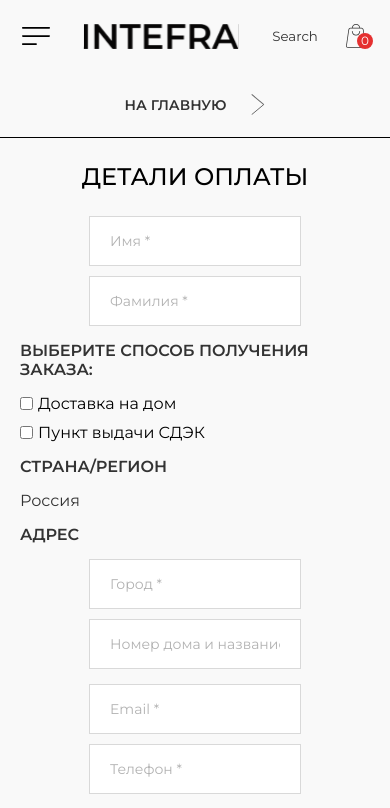
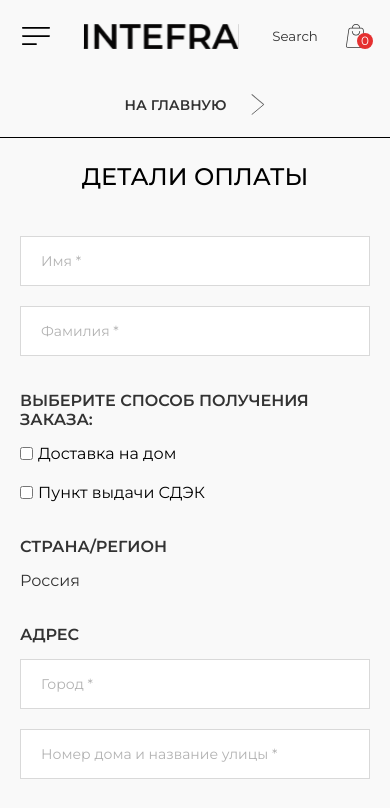
Before and after one commit to slumpthug/next-project, a Next.js app: page /decor in a window 390 px wide. Shown: the top 808 px of the page. Built offline with nearby package versions, Linux system fonts and the light colour scheme.

Commit message:
fixed bugs

```diff
--- a/components/decorcomp/Decorcomp-style.module.css
+++ b/components/decorcomp/Decorcomp-style.module.css
@@ -1,18 +1,6 @@
 .container {
     margin: 50px 100px;
 }
-
-
-.errors {
-    color: red;
-    font-size: 14px;
-  }
-
-  .input_and_error{
-    display: flex;
-    flex-direction: column;
-  }
-
 
 .decor__content {
     display: flex;
@@ -102,16 +90,40 @@
     width: 100%;
 }
 
-.uneven__inputs {
-    display: flex;
-    align-items: center;
-    justify-content: space-between;
-    column-gap: 20px;
-    margin-bottom: 15px;
-    width: 100%;
+.decorcomp__address .even__inputs:nth-child(2) {
+    margin-bottom: 20px;
 }
 
+.input_and_error {
+    position: relative;
+    width: 100%;
+    display: flex;
+    flex-direction: column;
+}
 
+.errors {
+    position: absolute;
+    top: 50px;
+    left: 0;
+    color: red;
+    font-size: 12px;
+}
+
+.errors__checkbox {
+    position: absolute;
+    top: 18px;
+    left: 0;
+    color: red;
+    font-size: 12px;
+}
+
+.errors__message {
+    position: absolute;
+    top: 190px;
+    left: 0;
+    color: red;
+    font-size: 12px;
+}
 
 .decor__check {
     width: 600px;
@@ -228,6 +240,23 @@
     color: #969696;
 }
 
+@media (max-width: 1400px) {
+    .decor__inputs_part {
+        display: flex;
+        flex-direction: column;
+        row-gap: 20px;
+    }
+
+    .decorcomp__address .even__inputs:nth-child(2) {
+        margin-bottom: 30px;
+    }
+
+    .delivery__part {
+        flex-direction: column;
+        row-gap: 20px;
+    }
+}
+
 @media (max-width: 1050px) {
     .decor__content {
         width: 100%;
@@ -241,6 +270,12 @@
 
     .decor__inputs_part {
         width: 100%;
+    }
+
+    .checkbox__cont {
+        align-items: flex-start;
+        row-gap: 20px;
+        flex-direction: column;
     }
 }
 
@@ -262,21 +297,11 @@
     .even__inputs {
         display: flex;
         flex-direction: column;
-        row-gap: 10px;
+        row-gap: 20px;
     }
 
     .even__inputs input {
         width: 100%;
-    }
-
-    .delivery__part {
-        flex-direction: column;
-    }
-
-    .checkbox__cont {
-        align-items: flex-start;
-        row-gap: 10px;
-        flex-direction: column;
     }
 
     .uneven__inputs {
@@ -304,3 +329,28 @@
         width: 70px;
     }
 }
+
+@media (max-width:320px) {
+    .even__inputs {
+        row-gap: 0px;
+    }
+
+    .decorcomp__address .even__inputs:nth-child(2) {
+        margin-bottom: 0px;
+    }
+
+    .errors {
+        position: relative;
+        top: 0;
+    }
+
+    .errors__checkbox {
+        position: relative;
+        top: 0;
+    }
+
+    .errors__message {
+        position: relative;
+        top: 0;
+    }
+}
--- a/components/decorcomp/Decorcomp.jsx
+++ b/components/decorcomp/Decorcomp.jsx
@@ -133,6 +133,7 @@ const Decorcomp = () => {
                                 <h4>
                                     Выберите способ получения заказа:
                                 </h4>
+                                <div className={css.input_and_error}>
                                     <div className={css.checkbox__cont}>
                                         <label><input className={css.checkbox} type="checkbox"
                                             name="isHomeDeliveryChecked"
@@ -147,7 +148,8 @@ const Decorcomp = () => {
                                             onChange={handleInputChange}
                                         />Пункт выдачи СДЭК</label>
                                     </div>
-                                {errors.checkbox && <span className={css.errors}>{errors.checkbox}</span>}
+                                    {errors.checkbox && <span className={css.errors__checkbox}>{errors.checkbox}</span>}
+                                </div>
                             </div>
                             <div>
                                 <h4>
@@ -156,9 +158,9 @@ const Decorcomp = () => {
                                 <span>Россия</span>
                             </div>
                         </div>
-                        <div>
+                        <div className={css.decorcomp__address}>
                             <h4>Адрес </h4>
-                            <div className={css.uneven__inputs}>
+                            <div className={css.even__inputs}>
                                 <div className={css.input_and_error} >
                                     <input type="text" placeholder='Город *'
 
@@ -206,12 +208,12 @@ onChange={handleInputChange}
 
                             </div>
                         </div>
-                        <div>
+                        <div className={css.input_and_error}>
                             <h4>Примечание к заказу</h4>
                             <textarea name="message"
                                 value={formData.message}
                                 onChange={handleInputChange} id="" placeholder='Например, особые пожелания отделу доставки' />
-                            {errors.message && <span className={css.errors}>{errors.message}</span>}
+                            {errors.message && <span className={css.errors__message}>{errors.message}</span>}
 
                         </div>
                     </div>
```
Lines whose indentation alone changed are shown as unchanged.
